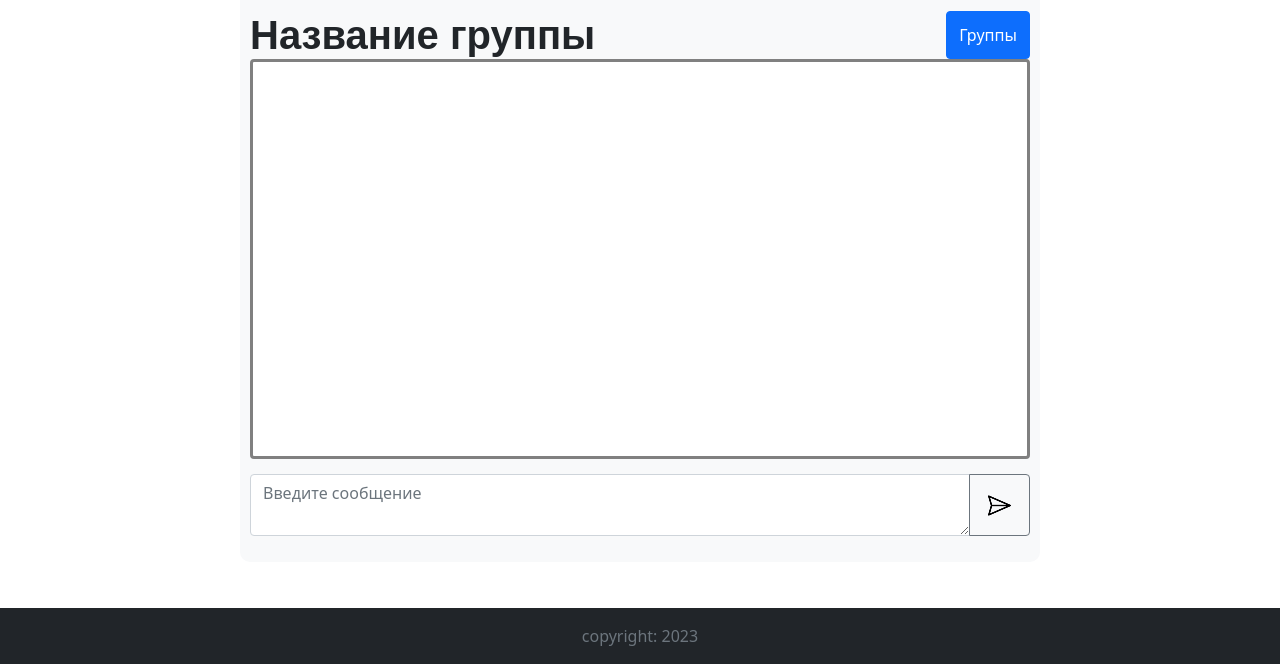
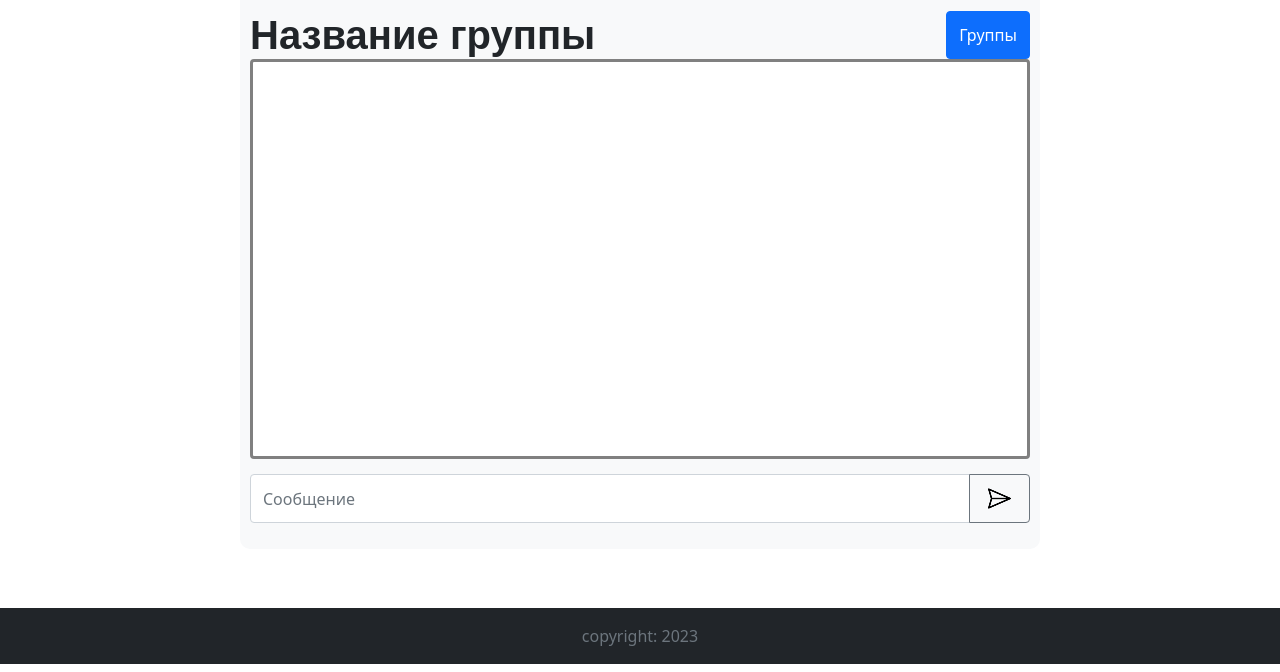
Before and after one commit to xtern0o/edu_boost_project, a Flask app: page /chat in a window 1280 px wide. Shown: the part 128-800 px from the top of the page. Run offline with Flask 3, Linux system fonts and the light colour scheme.

Commit message:
small refactor

```diff
--- a/forms/chat_form.py
+++ b/forms/chat_form.py
@@ -1,8 +1,9 @@
 from flask_wtf import FlaskForm
-from wtforms import SubmitField, TextAreaField
+from wtforms import SubmitField, TextAreaField, StringField
 from wtforms.validators import DataRequired, Length
 from flask import url_for
 
 
 class ChatForm(FlaskForm):
-    message = TextAreaField()
+    message = StringField("Сообщение")
+    submit = SubmitField()
--- a/templates/base.html
+++ b/templates/base.html
@@ -41,7 +41,7 @@
                             <div class="btn-group me-2" role="group">
                                 <a type="button" class="btn btn-sm btn-outline-secondary" href="/login">Войти</a>
                                 <a type="button" class="btn btn-sm btn-outline-secondary"
-                                   href="/registation">Зарегистрироваться</a>
+                                   href="/registration">Зарегистрироваться</a>
                             </div>
                         </div>
                         {% endif %}
--- a/templates/chat.html
+++ b/templates/chat.html
@@ -29,9 +29,8 @@
     <form action="" method="post">
         {{ form.hidden_tag() }}
         <div class="input-group mb-3">
-            {{ form.message(class="form-control", placeholder="Введите сообщение",
-            aria_label="Recipient's username", aria_describedby="button-addon2") }}
-            <button class="btn btn-outline-secondary" type="submit" id="button-addon2">
+            {{ form.message(class="form-control", placeholder=form.message.label.text) }}
+            <button class="btn btn-outline-secondary" type="submit" id="send_message">
                 <img src="{{ url_for('static', filename='img/send_message_icon.png') }}" alt=""></button>
         </div>
     </form>
```
